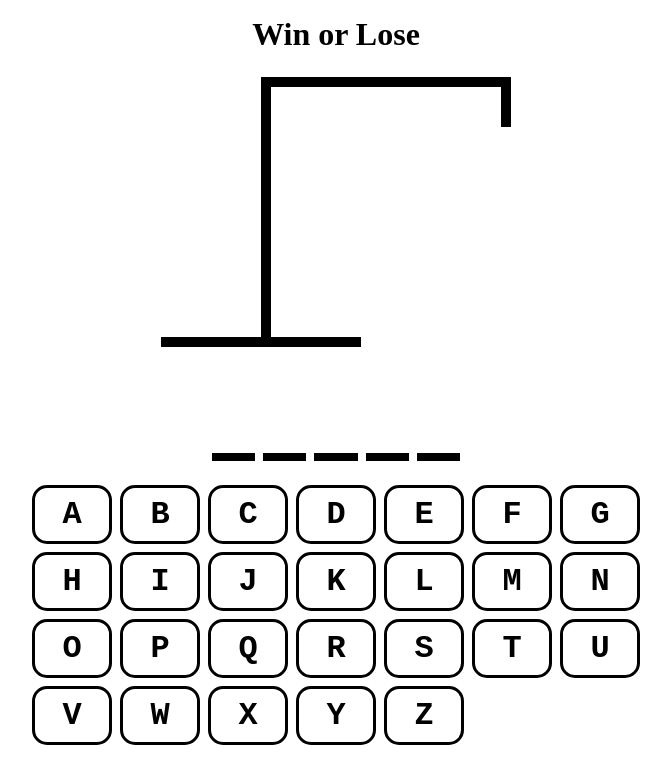
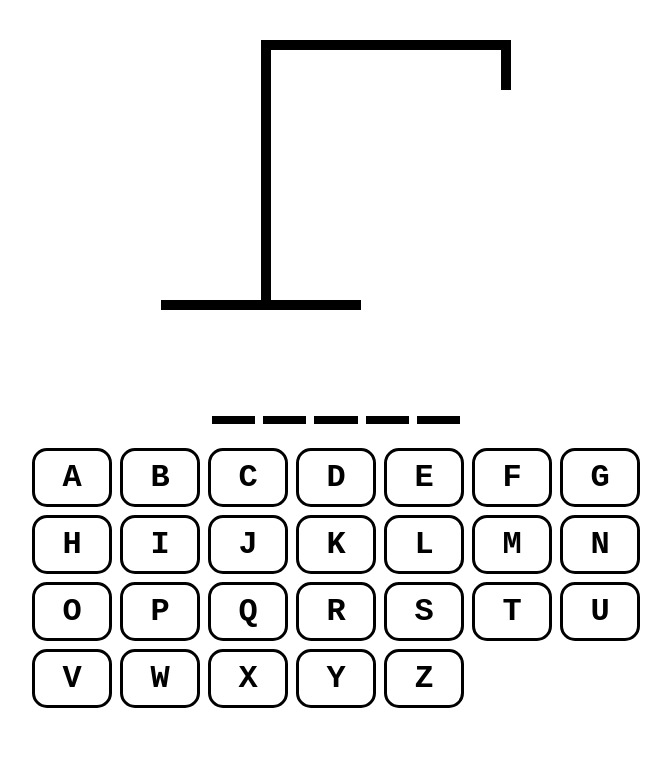
Before and after one commit to TahsinAlahi/React-HangMan, a React (Vite) app: page / in a window 1280 px wide. Shown: the top 784 px of the page, without its empty margins (304-975 px from the left). Built offline with nearby package versions, Linux system fonts and the light colour scheme.

Commit message:
shows result & missed letters

```diff
--- a/src/App.tsx
+++ b/src/App.tsx
@@ -5,9 +5,10 @@ import HangmanWord from "./components/HangmanWord/HangmanWord";
 import Keyboard from "./components/Keyboard/Keyboard";
 
 function App() {
-  const [wordToGuess, setWordToGuess] = useState(() => {
+  const [wordToGuess] = useState(() => {
     return words[Math.floor(Math.random() * words.length)];
   });
+
   const [guessedLetters, setGuessedLetters] = useState<string[]>([]);
 
   const wrongGuessedLetters: string[] = guessedLetters.filter(
@@ -17,6 +18,11 @@ function App() {
   const correctGuessedLetters: string[] = guessedLetters.filter(
     (guessedLetter) => wordToGuess.includes(guessedLetter)
   );
+
+  const isLoser = wrongGuessedLetters.length >= 6;
+  const isWinner = wordToGuess
+    .split("")
+    .every((letter) => guessedLetters.includes(letter));
 
   const handleAddGuessedLetters = useCallback(
     (letter: string) => {
@@ -34,12 +40,18 @@ function App() {
           fontWeight: "bold",
         }}
       >
-        Win or Lose
+        {isLoser ? "You Lost! Try again!" : ""}
+        {isWinner ? "You Won! Try again by refreshing." : ""}
       </div>
       <HangmanDrawing numberOfWrongGuess={wrongGuessedLetters.length} />
-      <HangmanWord guessedLetters={guessedLetters} wordToGuess={wordToGuess} />
+      <HangmanWord
+        isRevealed={isLoser}
+        guessedLetters={guessedLetters}
+        wordToGuess={wordToGuess}
+      />
       <div style={{ alignSelf: "stretch" }}>
         <Keyboard
+          disabled={isWinner || isLoser}
           onAddGuessedLetters={handleAddGuessedLetters}
           wrongGuessedLetters={wrongGuessedLetters}
           correctGuessedLetters={correctGuessedLetters}
--- a/src/components/HangmanWord/HangmanWord.tsx
+++ b/src/components/HangmanWord/HangmanWord.tsx
@@ -3,18 +3,25 @@ import styles from "./HangmanWord.module.css";
 type HangmanWordProps = {
   guessedLetters: string[];
   wordToGuess: string;
+  isRevealed?: boolean;
 };
 
-function HangmanWord({ guessedLetters, wordToGuess }: HangmanWordProps) {
+function HangmanWord({
+  guessedLetters,
+  wordToGuess,
+  isRevealed = false,
+}: HangmanWordProps) {
   return (
     <div className={styles.wordsContainer}>
       {wordToGuess.split("").map((letter, index) => (
         <span className={styles.letter} key={index}>
           <span
             style={{
-              visibility: guessedLetters.includes(letter)
-                ? "visible"
-                : "hidden",
+              visibility:
+                guessedLetters.includes(letter) || isRevealed
+                  ? "visible"
+                  : "hidden",
+              color: !guessedLetters.includes(letter) ? "red" : "",
             }}
           >
             {letter}
--- a/src/components/Keyboard/Keyboard.tsx
+++ b/src/components/Keyboard/Keyboard.tsx
@@ -30,22 +30,25 @@ const KEYS = [
 ];
 
 type KeyboardProps = {
+  correctGuessedLetters: string[];
   wrongGuessedLetters: string[];
-  correctGuessedLetters: string[];
   onAddGuessedLetters: (letter: string) => void;
+  disabled: boolean;
 };
 
 function Keyboard({
   correctGuessedLetters,
   wrongGuessedLetters,
   onAddGuessedLetters,
+  disabled,
 }: KeyboardProps) {
   return (
     <div className={styles.keyboardContainer}>
       {KEYS.map((key, index) => {
         const isDisabled =
           correctGuessedLetters.includes(key) ||
-          wrongGuessedLetters.includes(key);
+          wrongGuessedLetters.includes(key) ||
+          disabled;
 
         const activeOrInactive = correctGuessedLetters.includes(key)
           ? styles.active
```
